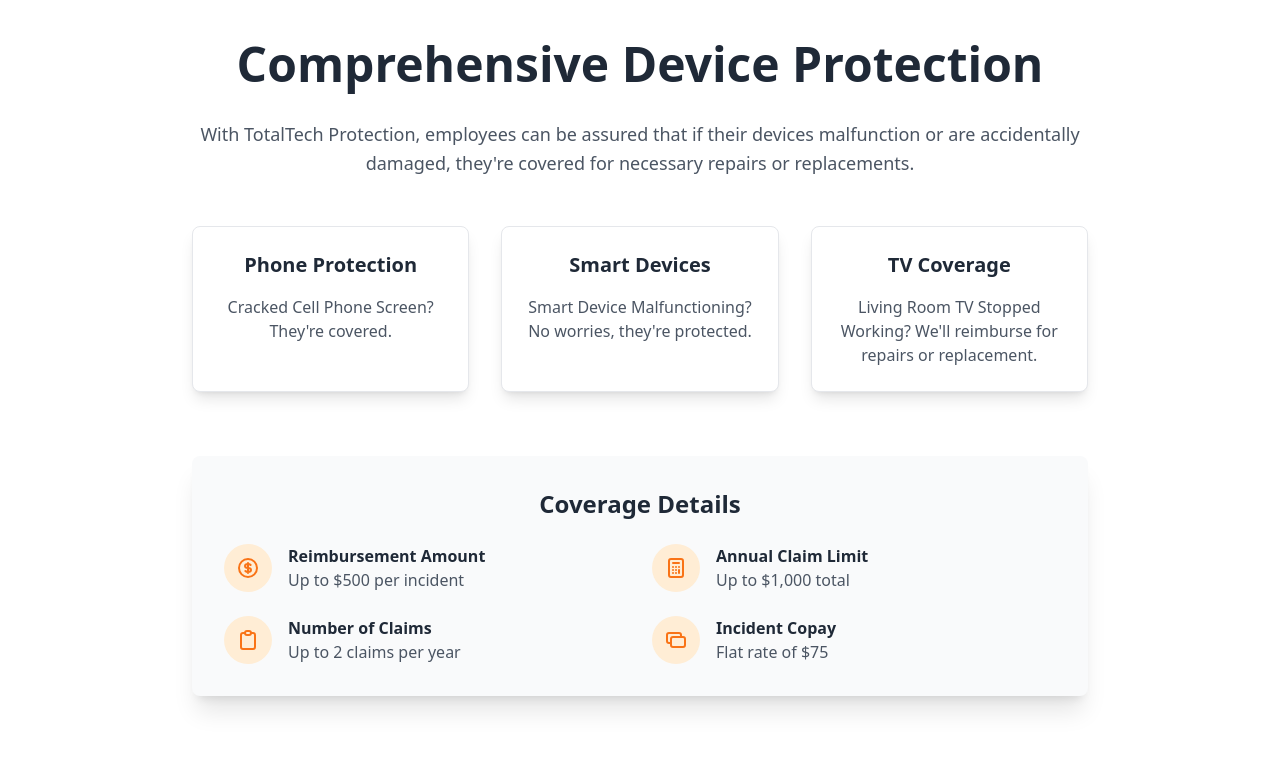
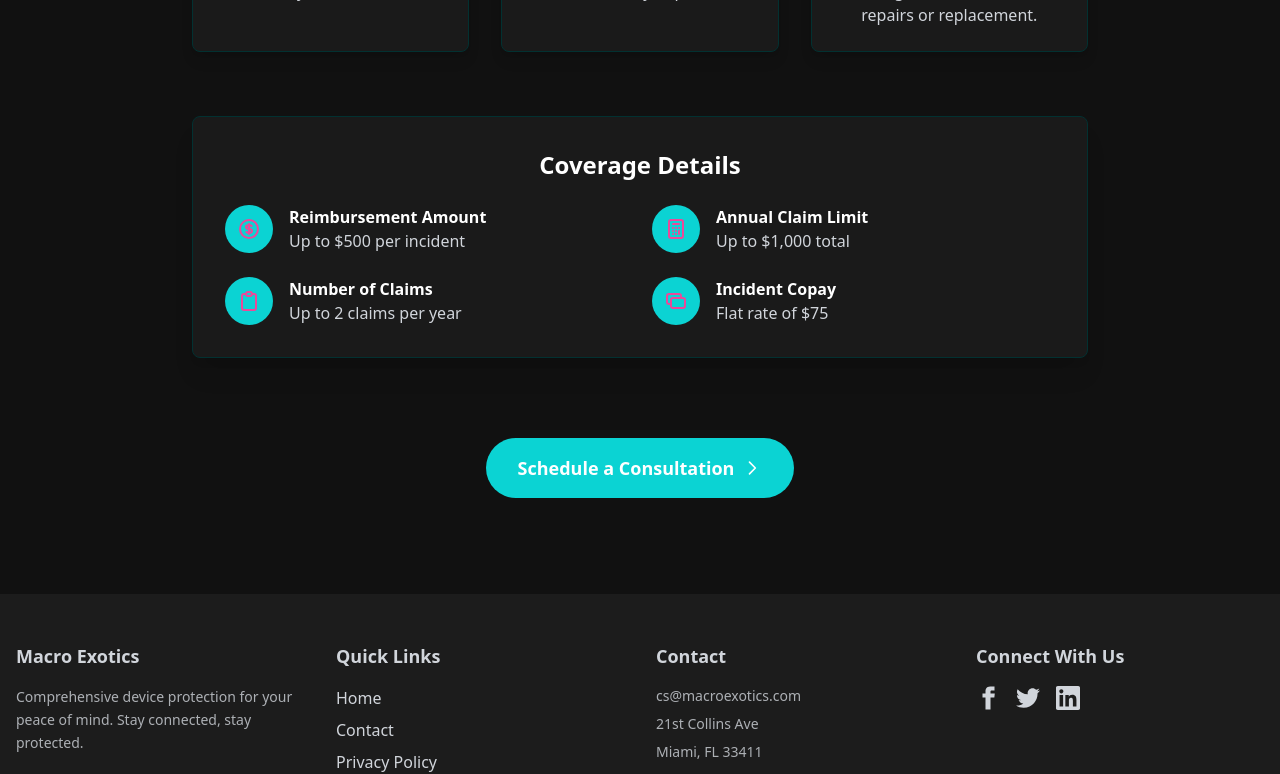
Before and after one commit to Allusion-Steven/ccc-landing-page, a SvelteKit app: page / in a window 1280 px wide. Shown: the part 1760-2534 px from the top of the page. Built offline with nearby package versions, Linux system fonts and the light colour scheme.

Commit message:
Foundation of dark theme and conversion

```diff
--- a/src/lib/assets/components/ContactButton.svelte
+++ b/src/lib/assets/components/ContactButton.svelte
@@ -1,6 +1,6 @@
 <a
 	href="/contact"
-	class="group relative inline-flex items-center rounded-full bg-orange-500 px-8 py-4 text-lg font-semibold text-white transition-all hover:bg-orange-600"
+	class="group relative inline-flex items-center rounded-full bg-[#0bd3d3] px-8 py-4 text-lg font-semibold text-white transition-all hover:bg-pink-500"
 >
 	Schedule a Consultation
 	<svg
--- a/src/lib/assets/components/Emails/ContactEmail.svelte
+++ b/src/lib/assets/components/Emails/ContactEmail.svelte
@@ -129,7 +129,7 @@
 		fontFamily,
 		fontSize: '10px'
 	};
-	const preview_message = ` Total Tech Protection | New Contact Form Submission 🔔 | ${email} `;
+	const preview_message = ` Macro Exotics Protection | New Contact Form Submission 🔔 | ${email} `;
 </script>
 
 <Html lang="en">
@@ -164,7 +164,7 @@
 			<!-- col -->
 			<Hr style={hr} />
 
-			<Img src={logo_url} alt="Total Tech Protection logo" style={logo} width="200" height="auto" />
+			<Img src={logo_url} alt="Macro Exotics logo" style={logo} width="200" height="auto" />
 		</Column>
 
 		<Text style={support}>
--- a/src/lib/assets/components/Footer.svelte
+++ b/src/lib/assets/components/Footer.svelte
@@ -1,8 +1,8 @@
-<footer class="bg-gray-800 py-12 text-gray-300">
+<footer class="bg-[#1C1C1C] py-12 text-gray-300">
 	<div class="container mx-auto px-4">
 		<div class="grid gap-8 md:grid-cols-4">
 			<div>
-				<h3 class="mb-4 text-lg font-semibold">Total Tech Protection</h3>
+				<h3 class="mb-4 text-lg font-semibold">Macro Exotics</h3>
 				<p class="text-sm leading-relaxed opacity-80">
 					Comprehensive device protection for your peace of mind. Stay connected, stay protected.
 				</p>
@@ -11,11 +11,11 @@
 			<div>
 				<h3 class="mb-4 text-lg font-semibold">Quick Links</h3>
 				<ul class="space-y-2">
-					<li><a href="/" class="hover:text-[#FF9C57]">Home</a></li>
-					<!-- <li><a href="/about" class="hover:text-[#FF9C57]">About</a></li> -->
-					<li><a href="/contact" class="hover:text-[#FF9C57]">Contact</a></li>
-					<li><a href="/privacy" class="hover:text-[#FF9C57]">Privacy Policy</a></li>
-					<!-- <li><a href="/terms" class="hover:text-[#FF9C57]">Terms of Service</a></li> -->
+					<li><a href="/" class="hover:text-pink-500">Home</a></li>
+					<!-- <li><a href="/about" class="hover:text-pink-500">About</a></li> -->
+					<li><a href="/contact" class="hover:text-pink-500">Contact</a></li>
+					<li><a href="/privacy" class="hover:text-pink-500">Privacy Policy</a></li>
+					<!-- <li><a href="/terms" class="hover:text-pink-500">Terms of Service</a></li> -->
 				</ul>
 			</div>
 
@@ -23,30 +23,30 @@
 				<h3 class="mb-4 text-lg font-semibold">Contact</h3>
 				<ul class="space-y-2 text-sm opacity-80">
 					<!-- <li>1-800-TECH-HELP</li> -->
-					<li>support@totaltechprotection.com</li>
-					<li>581 105th Avenue North #37</li>
-					<li>Royal Palm Beach, FL 33411</li>
+					<li>cs@macroexotics.com</li>
+					<li>21st Collins Ave</li>
+					<li>Miami, FL 33411</li>
 				</ul>
 			</div>
 
 			<div>
 				<h3 class="mb-4 text-lg font-semibold">Connect With Us</h3>
 				<div class="flex space-x-4">
-					<a href="#" class="hover:text-[#FF9C57]" aria-label="Facebook">
+					<a href="#" class="hover:text-pink-500" aria-label="Facebook">
 						<svg class="h-6 w-6" fill="currentColor" viewBox="0 0 24 24">
 							<path
 								d="M18.77,7.46H14.5v-1.9c0-.9.6-1.1,1-1.1h3V.5h-4.33C10.24.5,9.5,3.44,9.5,5.32v2.15h-3v4h3v12h5v-12h3.85l.42-4Z"
 							/>
 						</svg>
 					</a>
-					<a href="#" class="hover:text-[#FF9C57]" aria-label="Twitter">
+					<a href="#" class="hover:text-pink-500" aria-label="Twitter">
 						<svg class="h-6 w-6" fill="currentColor" viewBox="0 0 24 24">
 							<path
 								d="M23.954 4.569c-.885.389-1.83.654-2.825.775 1.014-.611 1.794-1.574 2.163-2.723-.951.555-2.005.959-3.127 1.184-.896-.959-2.173-1.559-3.591-1.559-2.717 0-4.92 2.203-4.92 4.917 0 .39.045.765.127 1.124C7.691 8.094 4.066 6.13 1.64 3.161c-.427.722-.666 1.561-.666 2.475 0 1.71.87 3.213 2.188 4.096-.807-.026-1.566-.248-2.228-.616v.061c0 2.385 1.693 4.374 3.946 4.827-.413.111-.849.171-1.296.171-.314 0-.615-.03-.916-.086.631 1.953 2.445 3.377 4.604 3.417-1.68 1.319-3.809 2.105-6.102 2.105-.39 0-.779-.023-1.17-.067 2.189 1.394 4.768 2.209 7.557 2.209 9.054 0 13.999-7.496 13.999-13.986 0-.209 0-.42-.015-.63.961-.689 1.8-1.56 2.46-2.548l-.047-.02z"
 							/>
 						</svg>
 					</a>
-					<a href="#" class="hover:text-[#FF9C57]" aria-label="LinkedIn">
+					<a href="#" class="hover:text-pink-500" aria-label="LinkedIn">
 						<svg class="h-6 w-6" fill="currentColor" viewBox="0 0 24 24">
 							<path
 								d="M20.447 20.452h-3.554v-5.569c0-1.328-.027-3.037-1.852-3.037-1.853 0-2.136 1.445-2.136 2.939v5.667H9.351V9h3.414v1.561h.046c.477-.9 1.637-1.85 3.37-1.85 3.601 0 4.267 2.37 4.267 5.455v6.286zM5.337 7.433c-1.144 0-2.063-.926-2.063-2.065 0-1.138.92-2.063 2.063-2.063 1.14 0 2.064.925 2.064 2.063 0 1.139-.925 2.065-2.064 2.065zm1.782 13.019H3.555V9h3.564v11.452zM22.225 0H1.771C.792 0 0 .774 0 1.729v20.542C0 23.227.792 24 1.771 24h20.451C23.2 24 24 23.227 24 22.271V1.729C24 .774 23.2 0 22.222 0h.003z"
@@ -58,7 +58,7 @@
 		</div>
 
 		<div class="mt-8 border-t border-gray-700 pt-8 text-center text-sm opacity-70">
-			<p>&copy; {new Date().getFullYear()} Total Tech Protection. All rights reserved.</p>
+			<p>&copy; {new Date().getFullYear()} Macro Exotics Protection. All rights reserved.</p>
 		</div>
 	</div>
 </footer>
--- a/src/lib/assets/components/Home/Benefits.svelte
+++ b/src/lib/assets/components/Home/Benefits.svelte
@@ -2,48 +2,48 @@
 	import ContactButton from '$lib/assets/components/ContactButton.svelte';
 </script>
 
-<section class="bg-white py-16 md:py-24">
+<section class="bg-[#111111] py-16 md:py-24">
 	<div class="container mx-auto px-4">
 		<div class="mx-auto max-w-4xl text-center">
-			<h2 class="mb-8 text-4xl font-bold leading-tight text-gray-800 md:text-5xl">
+			<h2 class="mb-8 text-4xl font-bold leading-tight text-white md:text-5xl">
 				Comprehensive Device Protection
 			</h2>
-			<p class="mb-12 text-lg leading-relaxed text-gray-600">
+			<p class="mb-12 text-lg leading-relaxed text-gray-300">
 				With TotalTech Protection, employees can be assured that if their devices malfunction or are
 				accidentally damaged, they're covered for necessary repairs or replacements.
 			</p>
 
 			<div class="mb-16 grid gap-8 md:grid-cols-3">
 				<div
-					class="rounded-lg border border-gray-200 bg-white p-6 shadow-lg transition-all hover:shadow-xl"
+					class="rounded-lg border border-[#023131] bg-[#1a1a1a] p-6 shadow-lg transition-all hover:shadow-xl"
 				>
-					<h3 class="mb-4 text-xl font-semibold text-gray-800">Phone Protection</h3>
-					<p class="text-gray-600">Cracked Cell Phone Screen? They're covered.</p>
+					<h3 class="mb-4 text-xl font-semibold text-white">Phone Protection</h3>
+					<p class="text-gray-300">Cracked Cell Phone Screen? They're covered.</p>
 				</div>
 
 				<div
-					class="rounded-lg border border-gray-200 bg-white p-6 shadow-lg transition-all hover:shadow-xl"
+					class="rounded-lg border border-[#023131] bg-[#1a1a1a] p-6 shadow-lg transition-all hover:shadow-xl"
 				>
-					<h3 class="mb-4 text-xl font-semibold text-gray-800">Smart Devices</h3>
-					<p class="text-gray-600">Smart Device Malfunctioning? No worries, they're protected.</p>
+					<h3 class="mb-4 text-xl font-semibold text-white">Smart Devices</h3>
+					<p class="text-gray-300">Smart Device Malfunctioning? No worries, they're protected.</p>
 				</div>
 
 				<div
-					class="rounded-lg border border-gray-200 bg-white p-6 shadow-lg transition-all hover:shadow-xl"
+					class="rounded-lg border border-[#023131] bg-[#1a1a1a] p-6 shadow-lg transition-all hover:shadow-xl"
 				>
-					<h3 class="mb-4 text-xl font-semibold text-gray-800">TV Coverage</h3>
-					<p class="text-gray-600">
+					<h3 class="mb-4 text-xl font-semibold text-white">TV Coverage</h3>
+					<p class="text-gray-300">
 						Living Room TV Stopped Working? We'll reimburse for repairs or replacement.
 					</p>
 				</div>
 			</div>
-			<div class="mx-auto max-w-4xl rounded-lg bg-gray-50 p-8 shadow-xl">
-				<h3 class="mb-6 text-2xl font-bold text-gray-800">Coverage Details</h3>
+			<div class="mx-auto max-w-4xl rounded-lg bg-[#1a1a1a] p-8 shadow-xl border border-[#023131]">
+				<h3 class="mb-6 text-2xl font-bold text-white">Coverage Details</h3>
 				<div class="grid gap-6 text-left md:grid-cols-2">
 					<div class="flex items-center space-x-4">
-						<div class="rounded-full bg-orange-100 p-3">
+						<div class="rounded-full bg-[#0bd3d3] p-3 ">
 							<svg
-								class="h-6 w-6 text-orange-500"
+								class="h-6 w-6 text-pink-500 group-hover:text-pink-500"
 								fill="none"
 								stroke="currentColor"
 								viewBox="0 0 24 24"
@@ -57,15 +57,15 @@
 							</svg>
 						</div>
 						<div>
-							<h4 class="font-semibold text-gray-800">Reimbursement Amount</h4>
-							<p class="text-gray-600">Up to $500 per incident</p>
+							<h4 class="font-semibold text-white">Reimbursement Amount</h4>
+							<p class="text-gray-300">Up to $500 per incident</p>
 						</div>
 					</div>
 
 					<div class="flex items-center space-x-4">
-						<div class="rounded-full bg-orange-100 p-3">
+						<div class="rounded-full bg-[#0bd3d3] p-3">
 							<svg
-								class="h-6 w-6 text-orange-500"
+								class="h-6 w-6 text-pink-500 group-hover:text-pink-500"
 								fill="none"
 								stroke="currentColor"
 								viewBox="0 0 24 24"
@@ -79,15 +79,15 @@
 							</svg>
 						</div>
 						<div>
-							<h4 class="font-semibold text-gray-800">Annual Claim Limit</h4>
-							<p class="text-gray-600">Up to $1,000 total</p>
+							<h4 class="font-semibold text-white">Annual Claim Limit</h4>
+							<p class="text-gray-300">Up to $1,000 total</p>
 						</div>
 					</div>
 
 					<div class="flex items-center space-x-4">
-						<div class="rounded-full bg-orange-100 p-3">
+						<div class="rounded-full bg-[#0bd3d3] p-3 ">
 							<svg
-								class="h-6 w-6 text-orange-500"
+								class="h-6 w-6 text-pink-500 group-hover:text-pink-500"
 								fill="none"
 								stroke="currentColor"
 								viewBox="0 0 24 24"
@@ -101,15 +101,15 @@
 							</svg>
 						</div>
 						<div>
-							<h4 class="font-semibold text-gray-800">Number of Claims</h4>
-							<p class="text-gray-600">Up to 2 claims per year</p>
+							<h4 class="font-semibold text-white">Number of Claims</h4>
+							<p class="text-gray-300">Up to 2 claims per year</p>
 						</div>
 					</div>
 
 					<div class="flex items-center space-x-4">
-						<div class="rounded-full bg-orange-100 p-3">
+						<div class="rounded-full bg-[#0bd3d3] p-3 ">
 							<svg
-								class="h-6 w-6 text-orange-500"
+								class="h-6 w-6 text-pink-500 group-hover:text-pink-500"
 								fill="none"
 								stroke="currentColor"
 								viewBox="0 0 24 24"
@@ -123,8 +123,8 @@
 							</svg>
 						</div>
 						<div>
-							<h4 class="font-semibold text-gray-800">Incident Copay</h4>
-							<p class="text-gray-600">Flat rate of $75</p>
+							<h4 class="font-semibold text-white">Incident Copay</h4>
+							<p class="text-gray-300">Flat rate of $75</p>
 						</div>
 					</div>
 				</div>
--- a/src/lib/assets/components/Home/Why.svelte
+++ b/src/lib/assets/components/Home/Why.svelte
@@ -2,7 +2,7 @@
 	import ContactButton from '$lib/assets/components/ContactButton.svelte';
 </script>
 
-<section class="bg-gray-800 py-20 md:py-32">
+<section class="bg-[#1C1C1C] py-20 md:py-32">
 	<div class="container mx-auto px-4">
 		<div
 			class="mx-auto max-w-4xl overflow-hidden rounded-2xl bg-white p-12 shadow-xl transition-all duration-500 hover:shadow-2xl md:p-16"
--- a/src/routes/+page.svelte
+++ b/src/routes/+page.svelte
@@ -5,20 +5,20 @@
 </script>
 
 <svelte:head>
-	<title>Total Tech Protection</title>
-	<meta name="description" content="Total Tech Protection" />
-	<meta name="title" content="Total Tech Protection" />
-	<meta name="keywords" content="Total Tech Protection" />
+	<title>Macro Exotics</title>
+	<meta name="description" content="Macro Exotics" />
+	<meta name="title" content="Macro Exotics" />
+	<meta name="keywords" content="Macro Exotics" />
 	<meta name="robots" content="index, follow" />
-	<meta name="author" content="Total Tech Protection" />
+	<meta name="author" content="Macro Exotics Protection" />
 	<meta name="viewport" content="width=device-width, initial-scale=1.0" />
-	<meta name="og:title" content="Total Tech Protection" />
-	<meta name="og:description" content="Total Tech Protection" />
+	<meta name="og:title" content="Macro Exotics Protection" />
+	<meta name="og:description" content="Macro Exotics Protection" />
 	<meta name="og:url" content="https://totaltechprotection.com" />
 	<meta name="og:image" content="https://totaltechprotection.com/logo-square-768.png" />
 	<meta name="og:type" content="website" />
 	<meta name="og:locale" content="en_US" />
-	<meta name="og:site_name" content="Total Tech Protection" />
+	<meta name="og:site_name" content="Macro Exotics Protection" />
 	<link rel="canonical" href="https://totaltechprotection.com" />
 	<link rel="icon" href="https://totaltechprotection.com/favicon.ico" />
 </svelte:head>
--- a/src/routes/contact/+page.svelte
+++ b/src/routes/contact/+page.svelte
@@ -3,23 +3,23 @@
 </script>
 
 <svelte:head>
-	<title>Contact Us | Total Tech Protection</title>
-	<meta name="description" content="Contact Form | Total Tech Protection" />
-	<meta name="title" content="Contact Us | Total Tech Protection" />
+	<title>Contact Us | Macro Exotics</title>
+	<meta name="description" content="Contact Form | Macro Exotics" />
+	<meta name="title" content="Contact Us | Macro Exotics" />
 	<meta
 		name="keywords"
-		content="Contact Us, Total Tech Protection, Contact Form, Total Tech Protection"
+		content="Contact Us, Macro Exotics, Contact Form, Macro Exotics"
 	/>
 	<meta name="robots" content="index, follow" />
-	<meta name="author" content="Total Tech Protection" />
+	<meta name="author" content="Macro Exotics" />
 	<meta name="viewport" content="width=device-width, initial-scale=1.0" />
-	<meta name="og:title" content="Contact Us | Total Tech Protection" />
-	<meta name="og:description" content="Contact Form | Total Tech Protection" />
+	<meta name="og:title" content="Contact Us | Macro Exotics" />
+	<meta name="og:description" content="Contact Form | Macro Exotics" />
 	<meta name="og:url" content="https://totaltechprotection.com/contact" />
 	<meta name="og:image" content="https://totaltechprotection.com/logo-square-768.png" />
 	<meta name="og:type" content="website" />
 	<meta name="og:locale" content="en_US" />
-	<meta name="og:site_name" content="Total Tech Protection" />
+	<meta name="og:site_name" content="Macro Exotics" />
 	<link rel="canonical" href="https://totaltechprotection.com/contact" />
 	<link rel="icon" href="https://totaltechprotection.com/favicon.ico" />
 </svelte:head>
--- a/src/routes/privacy/+page.svelte
+++ b/src/routes/privacy/+page.svelte
@@ -7,23 +7,23 @@
 </script>
 
 <svelte:head>
-	<title>Privacy Policy | Total Tech Protection</title>
-	<meta name="description" content="Privacy Policy | Total Tech Protection" />
-	<meta name="title" content="Privacy Policy | Total Tech Protection" />
+	<title>Privacy Policy | Macro Exotics</title>
+	<meta name="description" content="Privacy Policy | Macro Exotics" />
+	<meta name="title" content="Privacy Policy | Macro Exotics" />
 	<meta
 		name="keywords"
-		content="Privacy Policy, Total Tech Protection, Privacy Policy, Total Tech Protection"
+		content="Privacy Policy, Macro Exotics, Privacy Policy, Macro Exotics"
 	/>
 	<meta name="robots" content="index, follow" />
-	<meta name="author" content="Total Tech Protection" />
+	<meta name="author" content="Macro Exotics" />
 	<meta name="viewport" content="width=device-width, initial-scale=1.0" />
-	<meta name="og:title" content="Privacy Policy | Total Tech Protection" />
-	<meta name="og:description" content="Privacy Policy | Total Tech Protection" />
+	<meta name="og:title" content="Privacy Policy | Macro Exotics" />
+	<meta name="og:description" content="Privacy Policy | Macro Exotics" />
 	<meta name="og:url" content="https://totaltechprotection.com/privacy" />
 	<meta name="og:image" content="https://totaltechprotection.com/logo-square-768.png" />
 	<meta name="og:type" content="website" />
 	<meta name="og:locale" content="en_US" />
-	<meta name="og:site_name" content="Total Tech Protection" />
+	<meta name="og:site_name" content="Macro Exotics" />
 	<link rel="canonical" href="https://totaltechprotection.com/privacy" />
 	<link rel="icon" href="https://totaltechprotection.com/favicon.ico" />
 </svelte:head>
@@ -34,7 +34,7 @@
 
 		<h2>Introduction</h2>
 		<p>
-			Total Tech Protection ("we" or "Our" or "us") recognize and respect your right to privacy.
+			Macro Exotics ("we" or "Our" or "us") recognize and respect your right to privacy.
 			This policy explains how we collect, share, store and use data about a user of our website.
 			Typically, we collect customer data on request in order to provide the services that customers
 			request from us. For example, we may capture email and IP addresses as part of your
```
Also changed, not shown: src/lib/assets/components/Home/Hero.svelte (+5 -5 lines), src/routes/+layout.svelte (+8 -6 lines), src/lib/assets/images/rolls-royce-bg-hero.jpeg (added), 1 other file (tests, documents, lock files or other folders).
